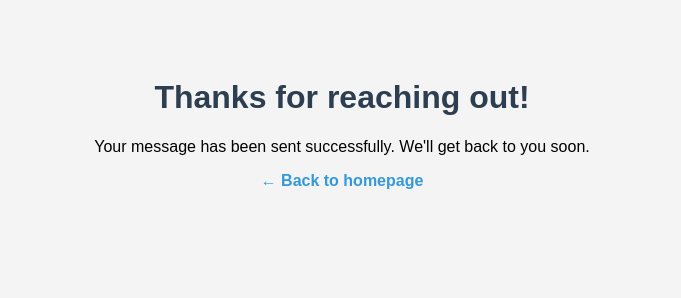
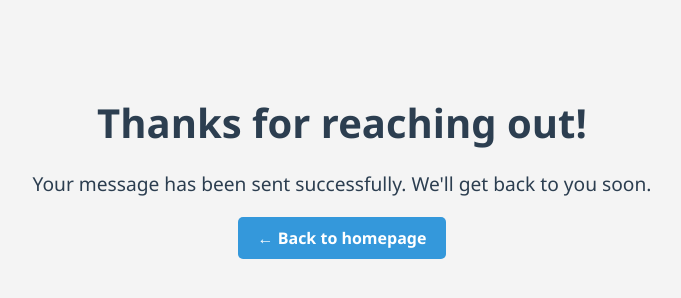
Before and after one commit to tevoisthebestminecrafter/clearcraft-site, a plain HTML site: page thanks.html in a window 1280 px wide. Shown: the whole page, without its empty margins (298-979 px from the left). Drawn offline with Linux system fonts and the light colour scheme.

Commit message:
Update thanks.html

```diff
--- a/thanks.html
+++ b/thanks.html
@@ -3,15 +3,41 @@
 <head>
   <meta charset="UTF-8">
   <title>Thanks!</title>
+  <meta name="viewport" content="width=device-width, initial-scale=1">
   <style>
-    body { font-family: sans-serif; text-align: center; padding: 50px; background: #f4f4f4; }
-    h1 { color: #2c3e50; }
-    a { color: #3498db; text-decoration: none; font-weight: bold; }
+    body {
+      font-family: 'Segoe UI', sans-serif;
+      background: #f4f4f4;
+      color: #2c3e50;
+      text-align: center;
+      padding: 60px 20px;
+    }
+    h1 {
+      font-size: 2.5em;
+      margin-bottom: 20px;
+    }
+    p {
+      font-size: 1.2em;
+      margin-bottom: 30px;
+    }
+    a {
+      background: #3498db;
+      color: white;
+      padding: 10px 20px;
+      text-decoration: none;
+      border-radius: 5px;
+      font-weight: bold;
+    }
+    a:hover {
+      background: #2980b9;
+    }
   </style>
 </head>
 <body>
+
   <h1>Thanks for reaching out!</h1>
   <p>Your message has been sent successfully. We'll get back to you soon.</p>
   <a href="index.html">← Back to homepage</a>
+
 </body>
 </html>
```
